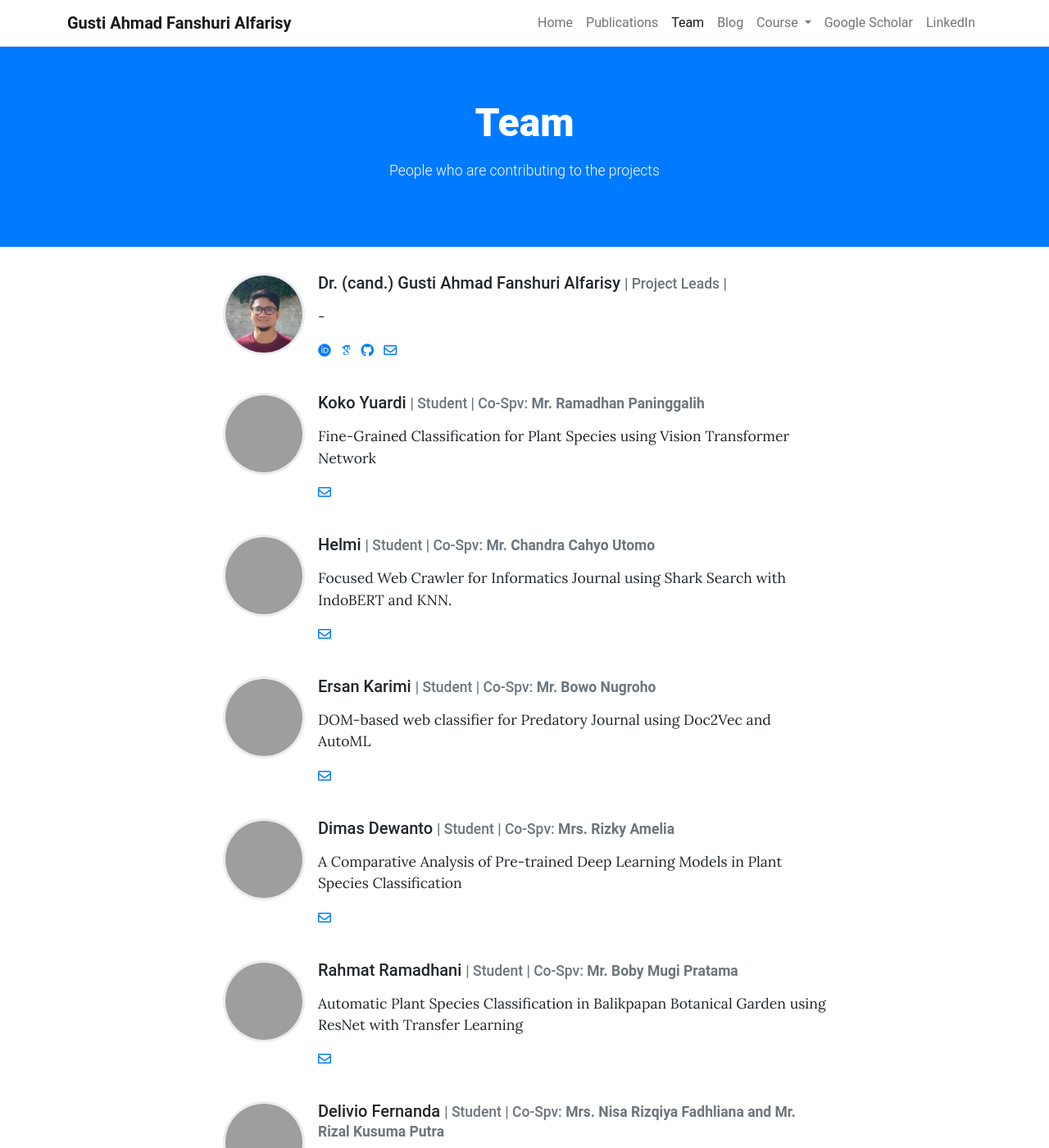
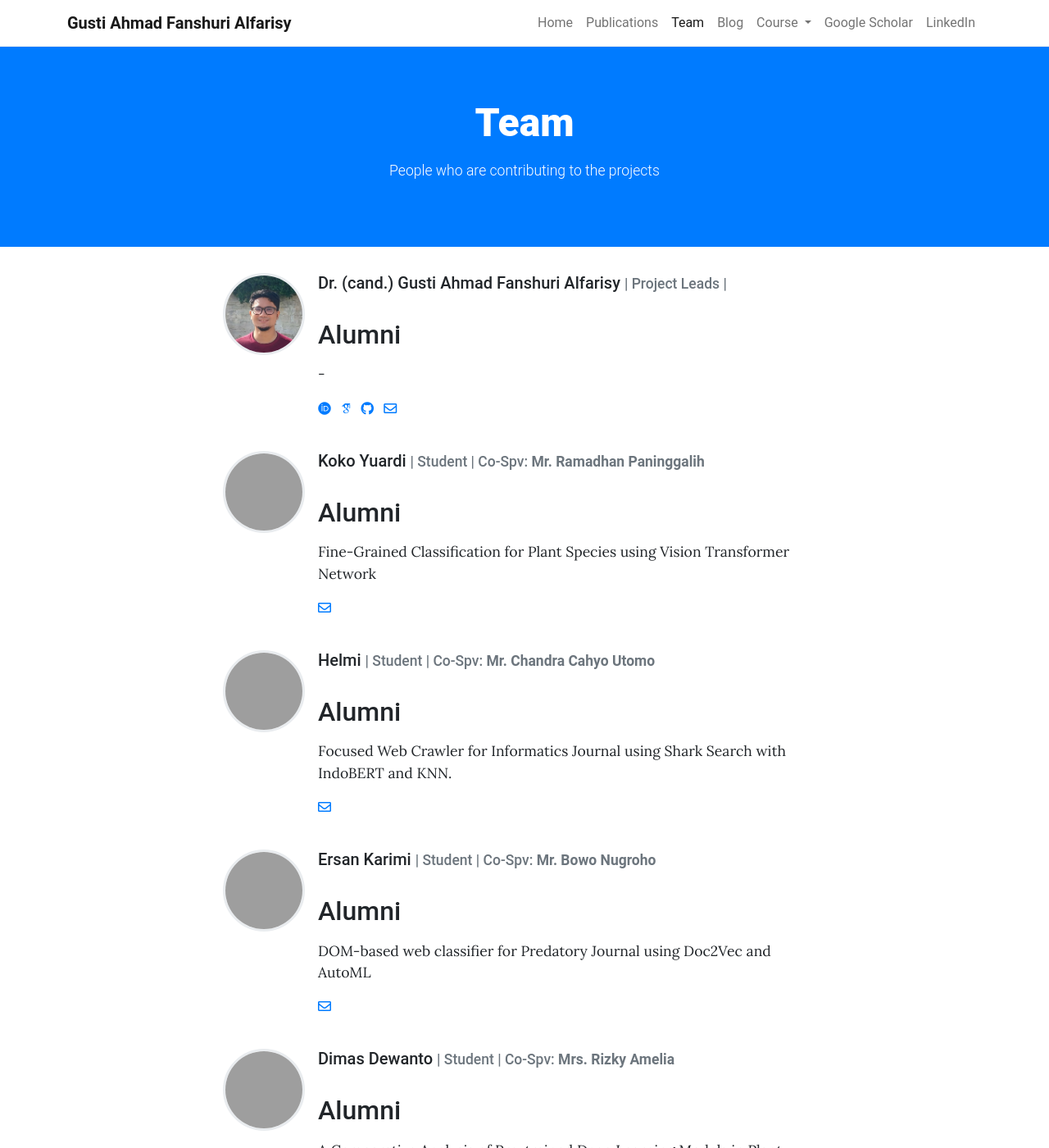
Before and after one commit to gusti-alfarisy/gusti-alfarisy.github.io, a Jekyll site: the page built from pages/team.md, in a window 1280 px wide and 1400 px high, cut to the strip 0-1400 px from the top of the window. Shown: the whole strip at 82% size. Built offline with Jekyll 4.4.1, drawn with Linux system fonts in a browser that asks for light colours; some web fonts are replaced; some of the changed text lies outside the part shown; grey boxes are pictures that could not be loaded.

Commit message:
update home information on MK kecerdasan web

```diff
--- a/_layouts/team.html
+++ b/_layouts/team.html
@@ -25,6 +25,14 @@ description: Template for team page.
         <small class="text-muted">| {{ member.role }} | {% if member.cospv %}  Co-Spv: <strong> {{ member.cospv }} </strong>  {% endif %} </small>
         {% endif %}
       </h5>
+
+      <h2> Alumni </h2>
+<!--      <h5 id="{{ member.alumni | strip | url_encode }}">-->
+<!--        {{ member.name }}-->
+<!--        {% if member.role %}-->
+<!--        <small class="text-muted">| {{ member.role }} | {% if member.cospv %}  Co-Spv: <strong> {{ member.cospv }} </strong>  {% endif %} </small>-->
+<!--        {% endif %}-->
+<!--      </h5>-->
 
       {{ member.description | markdownify }}
 
```
